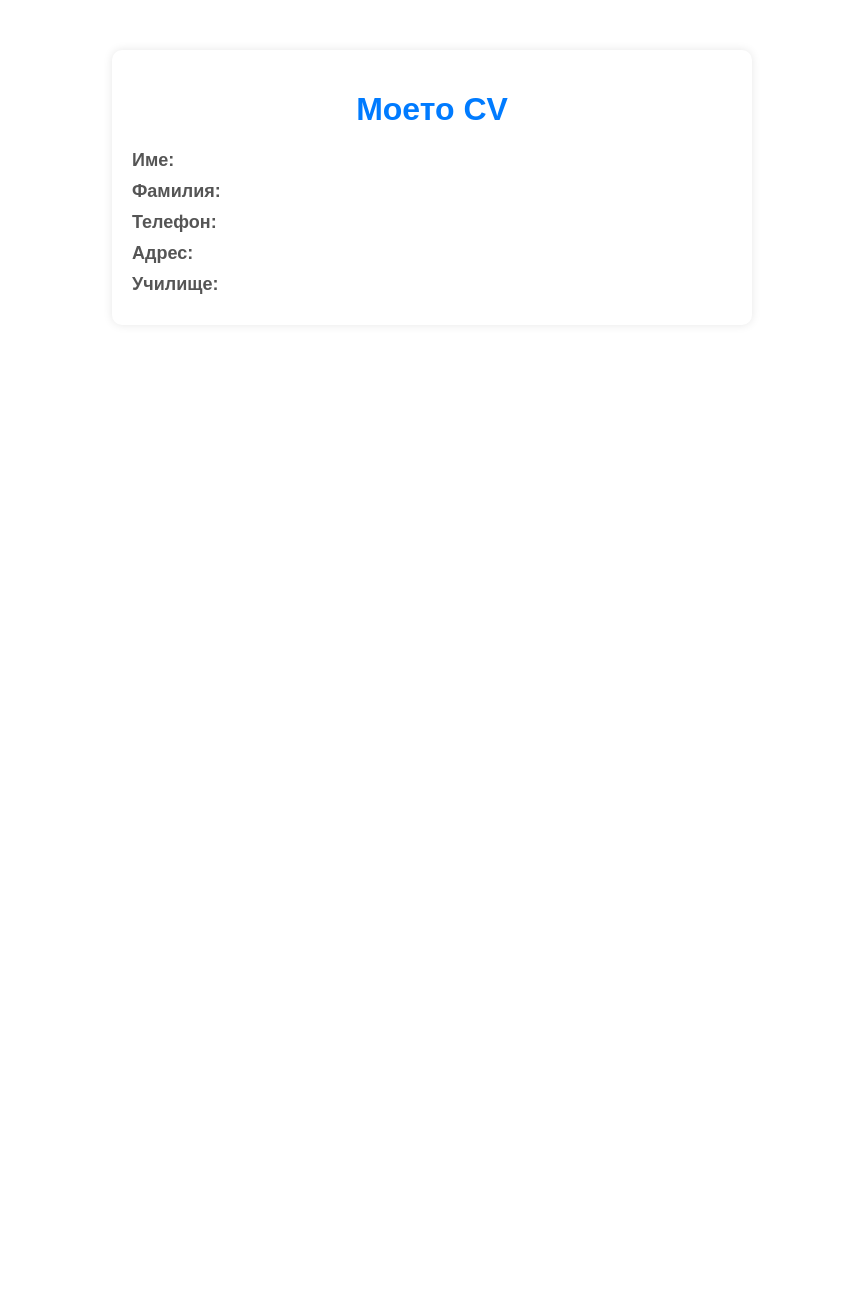
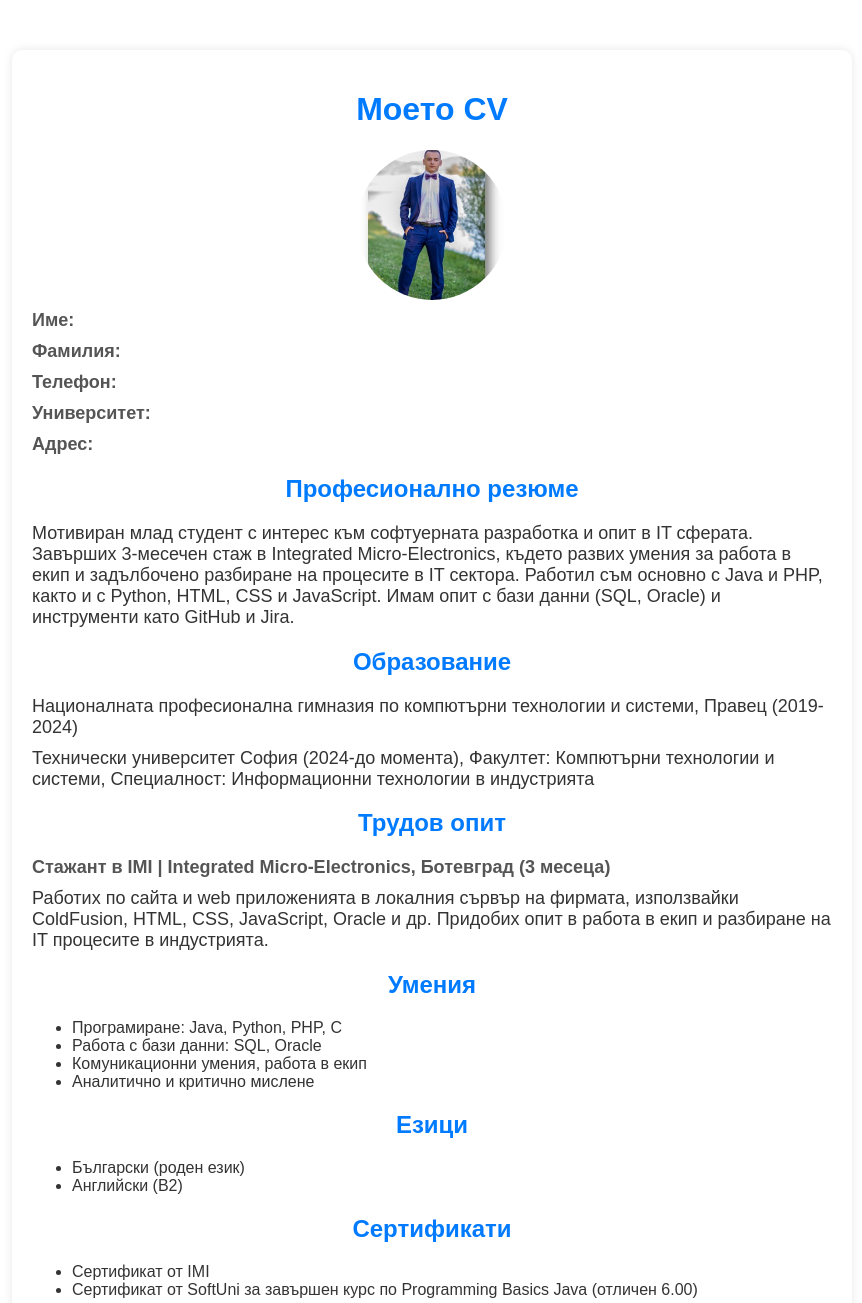
Before and after one commit to RosenKL/MySite, a plain HTML site: page index.html in a window 1280 px wide. Shown: the whole page, without its empty margins (208-1070 px from the left). Before the commit the page ends 800 px from the top, so only its background shows below. Drawn offline with Linux system fonts and the light colour scheme; no server answers.

Commit message:
fixing stuff

```diff
--- a/index.html
+++ b/index.html
@@ -10,14 +10,14 @@
             font-family: Arial, sans-serif;
             background-color: #f4f4f4;
             color: #333;
-            max-width: 600px;
+            max-width: 800px;
             margin: 50px auto;
             padding: 20px;
             background: white;
             border-radius: 10px;
             box-shadow: 0 0 10px rgba(0, 0, 0, 0.1);
         }
-        h1 {
+        h1, h2 {
             text-align: center;
             color: #007bff;
         }
@@ -28,14 +28,54 @@
         strong {
             color: #555;
         }
+        .profile-img {
+            display: block;
+            margin: 0 auto;
+            width: 150px;
+            height: 150px;
+            border-radius: 50%;
+            object-fit: cover;
+        }
     </style>
 </head>
 <body>
     <h1>Моето CV</h1>
+    <img src="profile.jpg" alt="Профилна снимка" class="profile-img">
     <p><strong>Име:</strong> <span id="fname"></span></p>
     <p><strong>Фамилия:</strong> <span id="lname"></span></p>
-    <p><strong>Телефон:</strong> <span id="tel_num"></span></p>
+    <p><strong>Телефон:</strong> <span id="tel. num."></span></p>
+    <p><strong>Университет:</strong> <span id="school"></span></p>
     <p><strong>Адрес:</strong> <span id="address"></span></p>
-    <p><strong>Училище:</strong> <span id="school"></span></p>
+
+    <h2>Професионално резюме</h2>
+    <p>Мотивиран млад студент с интерес към софтуерната разработка и опит в IT сферата. Завърших 3-месечен стаж в Integrated Micro-Electronics, където развих умения за работа в екип и задълбочено разбиране на процесите в IT сектора. Работил съм основно с Java и PHP, както и с Python, HTML, CSS и JavaScript. Имам опит с бази данни (SQL, Oracle) и инструменти като GitHub и Jira.</p>
+
+    <h2>Образование</h2>
+    <p>Националната професионална гимназия по компютърни технологии и системи, Правец (2019-2024)</p>
+    <p>Технически университет София (2024-до момента), Факултет: Компютърни технологии и системи, Специалност: Информационни технологии в индустрията</p>
+
+    <h2>Трудов опит</h2>
+    <p><strong>Стажант в IMI | Integrated Micro-Electronics, Ботевград (3 месеца)</strong></p>
+    <p>Работих по сайта и web приложенията в локалния сървър на фирмата, използвайки ColdFusion, HTML, CSS, JavaScript, Oracle и др. Придобих опит в работа в екип и разбиране на IT процесите в индустрията.</p>
+
+    <h2>Умения</h2>
+    <ul>
+        <li>Програмиране: Java, Python, PHP, C</li>
+        <li>Работа с бази данни: SQL, Oracle</li>
+        <li>Комуникационни умения, работа в екип</li>
+        <li>Аналитично и критично мислене</li>
+    </ul>
+
+    <h2>Езици</h2>
+    <ul>
+        <li>Български (роден език)</li>
+        <li>Английски (B2)</li>
+    </ul>
+
+    <h2>Сертификати</h2>
+    <ul>
+        <li>Сертификат от IMI</li>
+        <li>Сертификат от SoftUni за завършен курс по Programming Basics Java (отличен 6.00)</li>
+    </ul>
 </body>
 </html>
```
Also changed, not shown: profile.jpg (added).
